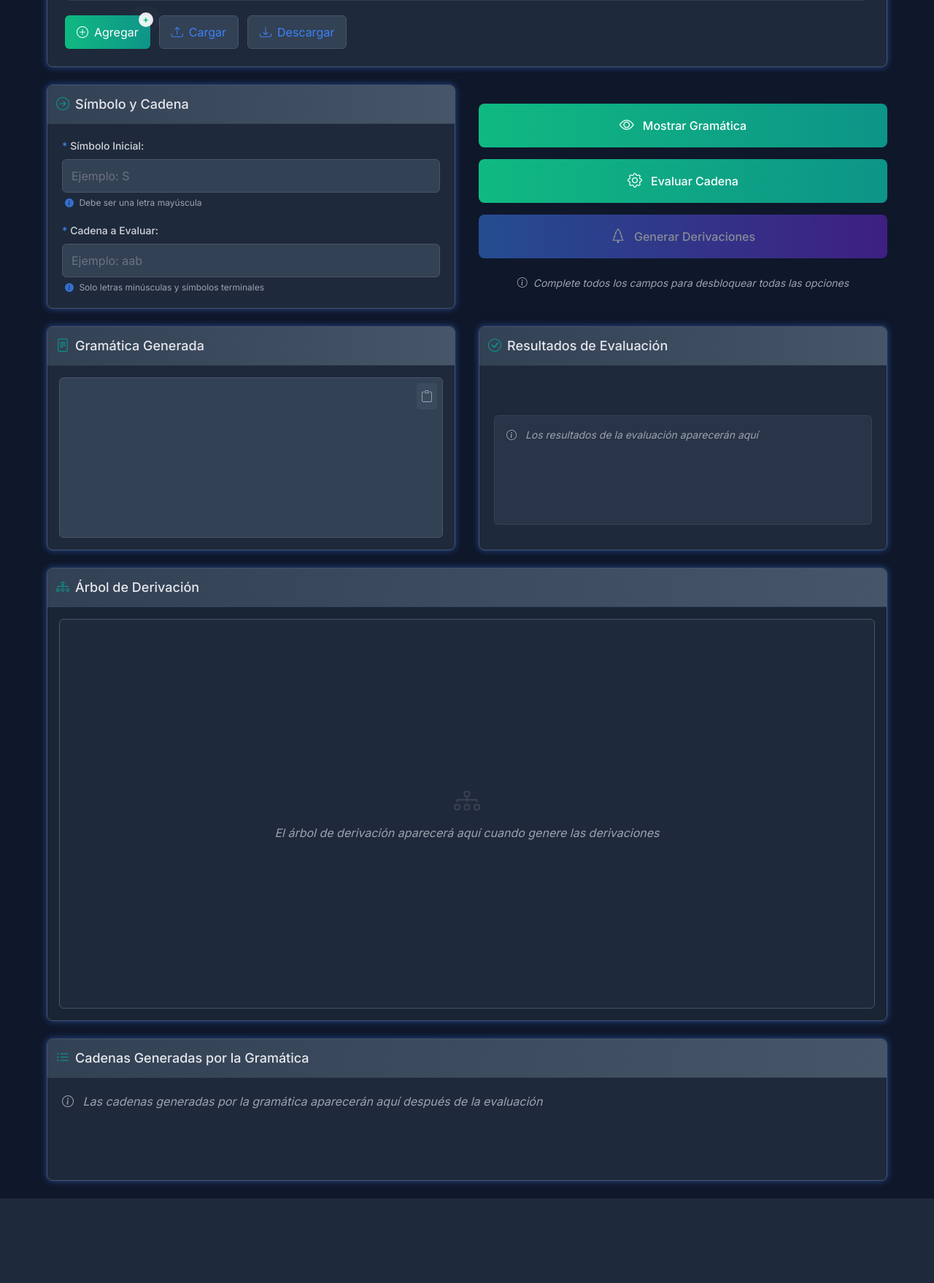
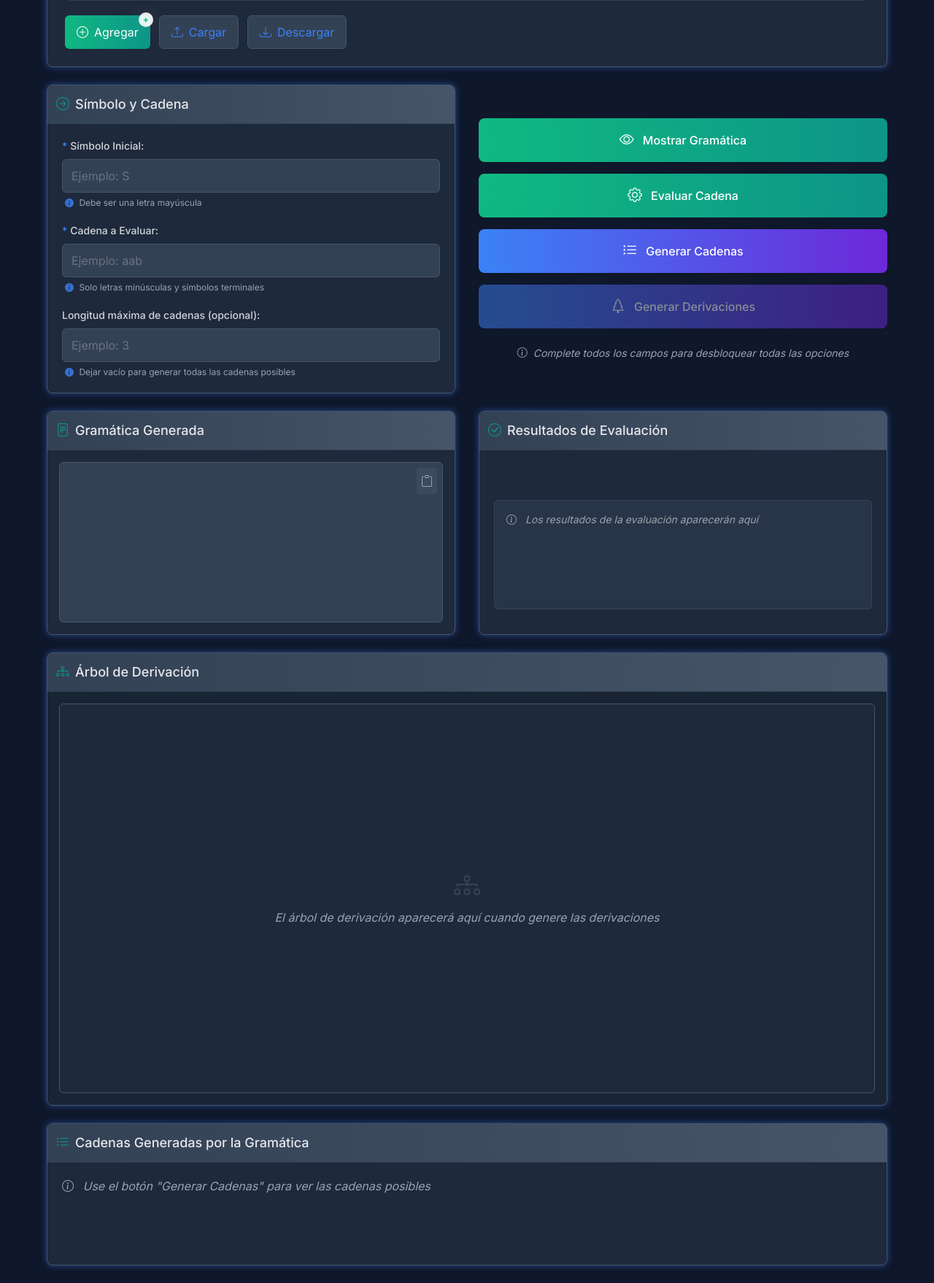
Before and after one commit to WilliamC111/Gram-ticas, a Flask app: page / in a window 1280 px wide. Shown: the part 371-2129 px from the top of the page at 73% size. Before the commit the page ends 2013 px from the top, so only its background shows below. Run offline with Flask 3, Linux system fonts and the light colour scheme; some libraries are stand-ins or nearby versions.

Commit message:
Fix generate String with max length

```diff
--- a/backend/app/routes/main_routes.py
+++ b/backend/app/routes/main_routes.py
@@ -25,7 +25,11 @@ def generate_strings_endpoint():
     data = request.json
     if data is None:
         return jsonify({"error": "Invalid input"}), 400
+    max_length = data.get("max_length", None)  # Nuevo parámetro opcional
     result = generate_strings(
-        data["grammar"], data["start_symbol"]
+        data["grammar"],
+        data["start_symbol"],
+        max_strings=20,
+        max_length=max_length  # Pasamos el parámetro
     )
     return jsonify(result)
--- a/frontend/static/api.js
+++ b/frontend/static/api.js
@@ -1,4 +1,3 @@
-// api.js
 const API = {
   evaluateGrammar: function () {
     Grammar.generateGrammar();
@@ -35,8 +34,7 @@ const API = {
       .then((response) => response.json())
       .then((data) => {
         UI.displayResult(data);
-        // Llamar a la función para generar cadenas automáticamente después de evaluar
-        API.generateStrings();
+        // Removemos la llamada automática a generateStrings
       })
       .catch((error) => {
         console.error('Error:', error);
@@ -51,6 +49,24 @@ const API = {
       .getElementById('generatedGrammar')
       .textContent.trim();
     const startSymbol = document.getElementById('start_symbol').value.trim();
+    const maxLength = document.getElementById('max_length').value;
+
+    // Validar que la gramática existe
+    if (!grammar) {
+      document.getElementById('generatedStrings').innerHTML = `
+        <div class="text-warning font-medium flex items-center gap-2">
+          <i class="bi bi-exclamation-triangle-fill"></i> Primero genere una gramática válida
+        </div>
+      `;
+      return;
+    }
+
+    // Mostrar estado de carga
+    document.getElementById('generatedStrings').innerHTML = `
+      <div class="flex items-center justify-center gap-2 text-gray-400">
+        <i class="bi bi-arrow-repeat animate-spin"></i> Generando cadenas...
+      </div>
+    `;
 
     fetch('/generate_strings', {
       method: 'POST',
@@ -60,6 +76,7 @@ const API = {
       body: JSON.stringify({
         grammar: grammar,
         start_symbol: startSymbol,
+        max_length: maxLength ? parseInt(maxLength) : null
       }),
     })
       .then((response) => response.json())
@@ -70,7 +87,7 @@ const API = {
         console.error('Error:', error);
         document.getElementById('generatedStrings').innerHTML = `
           <div class="text-danger font-medium flex items-center gap-2">
-            <i class="bi bi-exclamation-triangle-fill"></i> Error al generar cadenas
+            <i class="bi bi-exclamation-triangle-fill"></i> Error al generar cadenas: ${error.message}
           </div>
         `;
       });
--- a/frontend/static/main.js
+++ b/frontend/static/main.js
@@ -16,5 +16,5 @@ document.addEventListener('DOMContentLoaded', function () {
   document
     .getElementById('productionFileInput')
     .addEventListener('change', FileOperations.handleFileUpload);
-
+    document.getElementById('generateStringsBtn').addEventListener('click', API.generateStrings);
 });
--- a/frontend/static/ui.js
+++ b/frontend/static/ui.js
@@ -231,10 +231,10 @@ const UI = {
   displayGeneratedStrings: function (data) {
     const container = document.getElementById('generatedStrings');
 
-    if (data.error) {
+    if (!data) {
       container.innerHTML = `
-        <div class="text-warning font-medium flex items-center gap-2">
-          <i class="bi bi-exclamation-triangle-fill"></i> ${data.error}
+        <div class="text-gray-400 italic">
+          <i class="bi bi-info-circle mr-2"></i> Use el botón "Generar Cadenas" para ver las cadenas posibles
         </div>
       `;
       return;
@@ -249,9 +249,15 @@ const UI = {
       return;
     }
 
+    const maxLength = document.getElementById('max_length').value;
+    let lengthInfo = '';
+    if (maxLength) {
+      lengthInfo = ` (Longitud máxima: ${maxLength})`;
+    }
+
     let html = `
       <div class="mb-2 text-gray-300">
-        <span class="font-medium">Cadenas generadas:</span>
+        <span class="font-medium">Cadenas generadas${lengthInfo}:</span>
         <span class="text-sm text-gray-400">(Mostrando ${Math.min(data.result.length, 20)} de ${data.result.length})</span>
       </div>
       <div class="grid grid-cols-2 md:grid-cols-4 gap-2">
@@ -260,7 +266,7 @@ const UI = {
     data.result.slice(0, 20).forEach(str => {
       html += `
         <div class="bg-dark-700/50 border border-dark-600 rounded px-2 py-1 text-center text-sm font-mono">
-          ${str || 'λ'}
+          ${str || 'λ'} ${maxLength ? `<span class="text-xs text-gray-500">(${str.length})</span>` : ''}
         </div>
       `;
     });
--- a/frontend/templates/index.html
+++ b/frontend/templates/index.html
@@ -60,8 +60,6 @@
       >
         <span class="text-primary">Evaluador</span> de Gramáticas
       </h1>
-
-      <!-- No inline styles - using Tailwind classes instead -->
 
       <!-- Sección de producciones -->
       <div
@@ -268,6 +266,25 @@
                 letras minúsculas y símbolos terminales
               </p>
             </div>
+            <div>
+              <label
+                for="max_length"
+                class="block text-sm font-medium text-gray-300 mb-2 flex items-center"
+              >
+                Longitud máxima de cadenas (opcional):
+              </label>
+              <input
+                type="number"
+                min="1"
+                class="w-full bg-dark-700 border border-dark-600 rounded-md px-3 py-2.5 text-gray-200 placeholder-gray-500 focus:outline-none focus:ring-2 focus:ring-primary/50 focus:border-primary transition-colors"
+                id="max_length"
+                placeholder="Ejemplo: 3"
+                aria-label="Longitud máxima de cadenas a generar"
+              />
+              <p class="text-xs text-gray-400 mt-1.5 ml-1">
+                <i class="bi bi-info-circle-fill text-primary/80 mr-1"></i> Dejar vacío para generar todas las cadenas posibles
+              </p>
+            </div>
           </div>
         </div>
 
@@ -288,6 +305,14 @@
             aria-label="Evaluar Cadena"
           >
             <i class="bi bi-gear text-xl"></i> Evaluar Cadena
+          </button>
+          <button
+            type="button"
+            id="generateStringsBtn"
+            class="w-full p-4 bg-gradient-to-r from-primary to-cyber-purple text-white rounded-lg transition-all flex items-center justify-center gap-3 hover:shadow-glow font-medium focus:outline-none focus:ring-2 focus:ring-primary/70 transform hover:scale-[1.02] active:scale-[0.98] duration-200"
+            aria-label="Generar Cadenas"
+          >
+            <i class="bi bi-list-ul text-xl"></i> Generar Cadenas
           </button>
           <button
             type="button"
@@ -410,7 +435,7 @@
         <div class="p-5">
           <div id="generatedStrings" class="min-h-[100px]">
             <div class="text-gray-400 italic">
-        <i class="bi bi-info-circle mr-2"></i> Las cadenas generadas por la gramática aparecerán aquí después de la evaluación
+              <i class="bi bi-info-circle mr-2"></i> Use el botón "Generar Cadenas" para ver las cadenas posibles
             </div>
           </div>
         </div>
```
Also changed, not shown: backend/app/services/grammar_evaluator.py (+8 -5 lines). Lines whose indentation alone changed are shown as unchanged.
